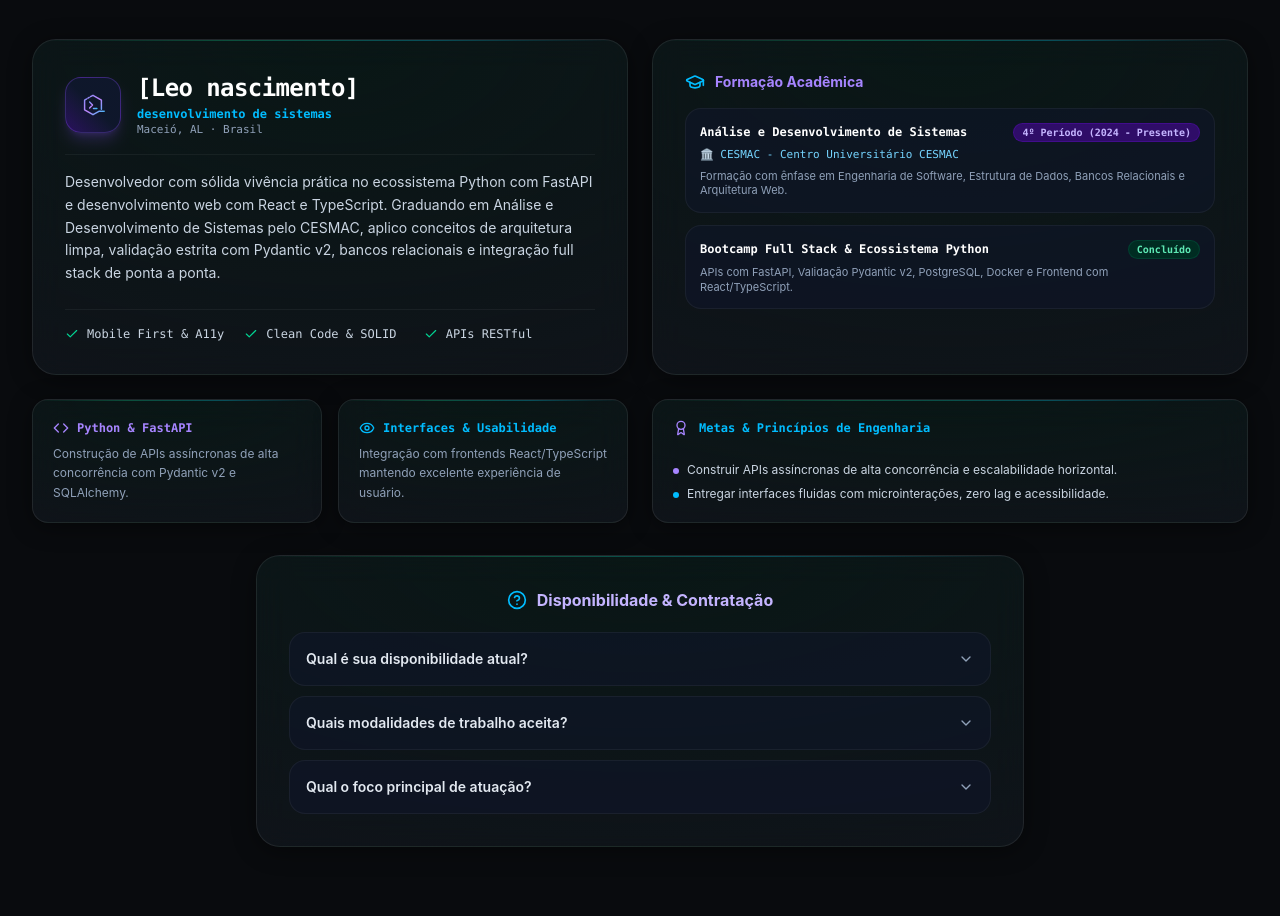
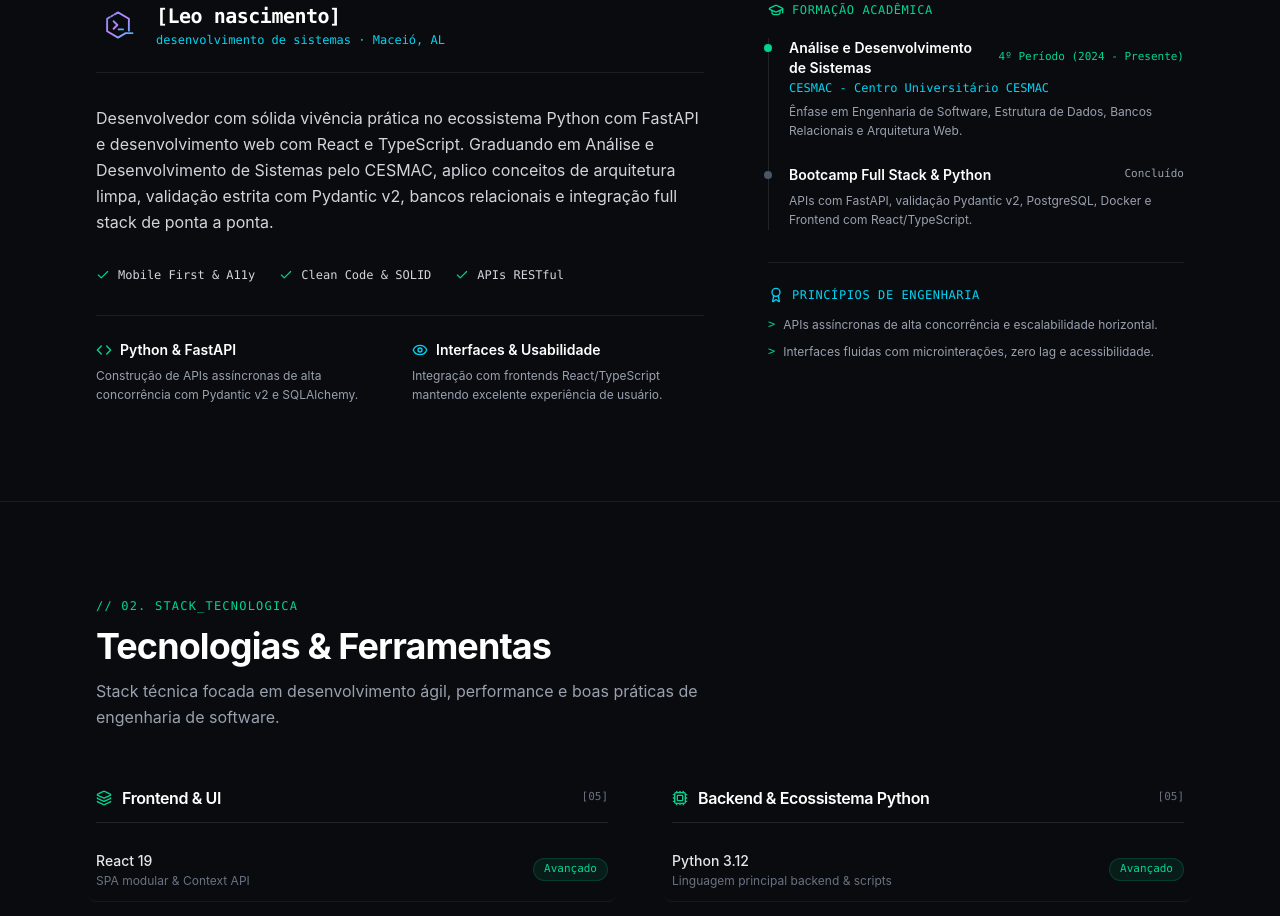
Before and after one commit to leonardonasls-stack/projeto-integrador-iv-a, a React (Vite) app: page / in a window 1280 px wide. Shown: the part 1197-2113 px from the top of the page. Built offline with nearby package versions, Linux system fonts and the light colour scheme.

Commit message:
refactor(about,stack): replace bento cards with editorial layout

```diff
--- a/src/components/portfolio/AboutSection.tsx
+++ b/src/components/portfolio/AboutSection.tsx
@@ -1,195 +1,149 @@
-import React, { useState } from 'react';
-import { User, GraduationCap, Award, Check, Code, Eye, ChevronDown, HelpCircle } from 'lucide-react';
+import React from 'react';
+import { GraduationCap, Check, Code, Eye, Award } from 'lucide-react';
 import { useProfile } from '../../context/ProfileContext';
 
 export const AboutSection: React.FC = () => {
   const { profile } = useProfile();
-  const [openFaq, setOpenFaq] = useState<number | null>(null);
 
   return (
-    <section id="sobre" className="py-24 relative overflow-hidden">
-      {/* Background Cyber Glow */}
-      <div aria-hidden="true" className="absolute top-1/3 left-1/4 w-100 h-75 bg-indigo-600/10 blur-[130px] rounded-full pointer-events-none -z-10" />
-
-      <div className="max-w-7xl mx-auto px-4 sm:px-6 lg:px-8">
-
+    <section id="sobre" className="py-24 border-t border-white/8">
+      <div className="max-w-6xl mx-auto px-4 sm:px-6 lg:px-8">
         {/* Section Header */}
-        <div className="text-center max-w-3xl mx-auto space-y-4 mb-16">
-          <div className="inline-flex items-center gap-2 px-3.5 py-1.5 rounded-full bg-violet-950/60 border border-violet-500/30 text-violet-300 text-xs font-semibold">
-            <User className="w-3.5 h-3.5 text-sky-400" />
-            <span>Perfil &amp; Trajetória Técnica</span>
-          </div>
-          <h2 className="text-3xl sm:text-4xl lg:text-5xl font-extrabold text-white tracking-tight">
-            Sobre Mim
+        <div className="max-w-2xl space-y-3 mb-14">
+          <p className="font-mono text-xs uppercase tracking-widest text-emerald-400">
+            // 01. sobre_mim
+          </p>
+          <h2 className="text-3xl sm:text-4xl font-bold text-white tracking-tight">
+            Perfil &amp; Trajetória Técnica
           </h2>
-          <p className="text-slate-400 text-sm sm:text-base leading-relaxed">
+          <p className="text-gray-400 text-sm sm:text-base leading-relaxed">
             Construindo soluções digitais modernas, equilibrando precisão lógica de backend com excelência de experiência de usuário.
           </p>
         </div>
 
-        {/* Bento Grid Layout - Grade 2x2 com alinhamento milimétrico por linha */}
-        <div className="grid grid-cols-1 lg:grid-cols-2 gap-6 items-stretch">
+        {/* Editorial 2-Column Layout (No Cards) */}
+        <div className="grid grid-cols-1 lg:grid-cols-12 gap-12 lg:gap-16 items-start">
+          {/* Left Column: Bio, Pillars & Specialties */}
+          <div className="lg:col-span-7 space-y-8">
+            <div className="flex items-center gap-4 pb-6 border-b border-white/8">
+              <img
+                src="/favicon.svg"
+                alt="Símbolo Leonardo Nascimento"
+                className="w-11 h-11 shrink-0"
+              />
+              <div>
+                <h3 className="text-xl font-bold font-mono text-white tracking-tight">
+                  [Leo nascimento]
+                </h3>
+                <p className="text-xs font-mono text-cyan-400 mt-0.5">
+                  desenvolvimento de sistemas &middot; Maceió, AL
+                </p>
+              </div>
+            </div>
 
-          {/* Row 1, Col 1: Profile & Bio Card Compacto */}
-          <div className="bento-card p-6 md:p-8 rounded-3xl flex flex-col justify-between">
-            <div className="space-y-4">
-              <div className="flex items-center justify-between border-b border-white/5 pb-4">
-                <div className="flex items-center gap-4">
-                  <div className="w-14 h-14 rounded-2xl bg-linear-to-tr from-violet-950/90 via-slate-900 to-slate-900 border border-violet-500/30 flex items-center justify-center p-2.5 shadow-lg shadow-violet-500/20">
-                    <img src="/favicon.svg" alt="Símbolo Leonardo Nascimento" className="w-9 h-9" />
-                  </div>
-                  <div>
-                    <h3 className="text-xl md:text-2xl font-bold font-mono text-white tracking-tight">[Leo nascimento]</h3>
-                    <p className="text-xs font-mono text-sky-400 font-semibold mt-0.5">desenvolvimento de sistemas</p>
-                    <p className="text-[11px] text-slate-400 font-mono">Maceió, AL · Brasil</p>
-                  </div>
+            <p className="text-gray-300 text-base leading-relaxed">
+              {profile.aboutBio}
+            </p>
+
+            {/* Pillars */}
+            <div className="flex flex-wrap gap-x-6 gap-y-2 text-xs font-mono text-gray-300">
+              <span className="inline-flex items-center gap-2">
+                <Check className="w-3.5 h-3.5 text-emerald-400" />
+                Mobile First &amp; A11y
+              </span>
+              <span className="inline-flex items-center gap-2">
+                <Check className="w-3.5 h-3.5 text-emerald-400" />
+                Clean Code &amp; SOLID
+              </span>
+              <span className="inline-flex items-center gap-2">
+                <Check className="w-3.5 h-3.5 text-emerald-400" />
+                APIs RESTful
+              </span>
+            </div>
+
+            {/* Specialties */}
+            <div className="grid grid-cols-1 sm:grid-cols-2 gap-6 pt-6 border-t border-white/8">
+              <div className="space-y-1.5">
+                <div className="flex items-center gap-2 text-sm font-semibold text-white">
+                  <Code className="w-4 h-4 text-emerald-400" />
+                  <span>Python &amp; FastAPI</span>
                 </div>
+                <p className="text-xs text-gray-400 leading-relaxed">
+                  Construção de APIs assíncronas de alta concorrência com Pydantic v2 e SQLAlchemy.
+                </p>
               </div>
 
-              <p className="text-slate-300 text-sm leading-relaxed font-normal">
-                {profile.aboutBio}
-              </p>
-            </div>
-
-            {/* Checkmarks integrados no rodapé do próprio card para nivelar a base */}
-            <div className="mt-6 pt-4 border-t border-white/5 grid grid-cols-1 sm:grid-cols-3 gap-2 text-xs font-mono text-slate-300">
-              <div className="flex items-center gap-2">
-                <Check className="w-3.5 h-3.5 text-emerald-400 shrink-0" />
-                <span>Mobile First &amp; A11y</span>
-              </div>
-              <div className="flex items-center gap-2">
-                <Check className="w-3.5 h-3.5 text-emerald-400 shrink-0" />
-                <span>Clean Code &amp; SOLID</span>
-              </div>
-              <div className="flex items-center gap-2">
-                <Check className="w-3.5 h-3.5 text-emerald-400 shrink-0" />
-                <span>APIs RESTful</span>
+              <div className="space-y-1.5">
+                <div className="flex items-center gap-2 text-sm font-semibold text-white">
+                  <Eye className="w-4 h-4 text-cyan-400" />
+                  <span>Interfaces &amp; Usabilidade</span>
+                </div>
+                <p className="text-xs text-gray-400 leading-relaxed">
+                  Integração com frontends React/TypeScript mantendo excelente experiência de usuário.
+                </p>
               </div>
             </div>
           </div>
 
-          {/* Row 1, Col 2: Education Tile */}
-          <div className="bento-card p-6 md:p-8 rounded-3xl flex flex-col justify-between">
+          {/* Right Column: Academic Timeline & Principles */}
+          <div className="lg:col-span-5 space-y-8">
             <div>
-              <div className="flex items-center gap-2.5 text-violet-400 font-bold text-sm mb-4">
-                <GraduationCap className="w-5 h-5 text-sky-400" />
+              <div className="flex items-center gap-2 text-xs font-mono uppercase tracking-wider text-emerald-400 mb-5">
+                <GraduationCap className="w-4 h-4" />
                 <span>Formação Acadêmica</span>
               </div>
 
-              <div className="space-y-3 font-mono text-xs text-slate-300">
-                <div className="p-3.5 rounded-2xl bg-slate-900/60 border border-white/5 space-y-1.5">
-                  <div className="flex justify-between items-center text-white font-semibold">
-                    <span className="text-xs">{profile.academicTitle || 'Análise e Desenvolvimento de Sistemas'}</span>
-                    <span className="text-[10px] px-2 py-0.5 rounded-full bg-violet-950 text-violet-300 border border-violet-800/40">
+              <div className="space-y-6 border-l border-white/10 pl-5">
+                <div className="relative">
+                  <span className="absolute -left-[25px] top-1.5 w-2 h-2 rounded-full bg-emerald-400" />
+                  <div className="flex items-center justify-between gap-2">
+                    <h4 className="text-sm font-semibold text-white">
+                      {profile.academicTitle || 'Análise e Desenvolvimento de Sistemas'}
+                    </h4>
+                    <span className="text-[11px] font-mono text-emerald-400 shrink-0">
                       {profile.academicPeriod || '2024 - Presente'}
                     </span>
                   </div>
-                  <p className="text-[11px] text-sky-300">
-                    🏛️ {profile.academicInstitution || 'Centro Universitário CESMAC'}
+                  <p className="text-xs font-mono text-cyan-400 mt-0.5">
+                    {profile.academicInstitution || 'Centro Universitário CESMAC'}
                   </p>
-                  <p className="text-[11px] text-slate-400 font-sans">
-                    Formação com ênfase em Engenharia de Software, Estrutura de Dados, Bancos Relacionais e Arquitetura Web.
+                  <p className="text-xs text-gray-400 mt-1.5 leading-relaxed">
+                    Ênfase em Engenharia de Software, Estrutura de Dados, Bancos Relacionais e Arquitetura Web.
                   </p>
                 </div>
 
-                <div className="p-3.5 rounded-2xl bg-slate-900/60 border border-white/5 space-y-1.5">
-                  <div className="flex justify-between items-center text-white font-semibold">
-                    <span className="text-xs">Bootcamp Full Stack &amp; Ecossistema Python</span>
-                    <span className="text-[10px] px-2 py-0.5 rounded-full bg-emerald-950 text-emerald-300 border border-emerald-800/40">Concluído</span>
+                <div className="relative">
+                  <span className="absolute -left-[25px] top-1.5 w-2 h-2 rounded-full bg-gray-600" />
+                  <div className="flex items-center justify-between gap-2">
+                    <h4 className="text-sm font-semibold text-white">
+                      Bootcamp Full Stack &amp; Python
+                    </h4>
+                    <span className="text-[11px] font-mono text-gray-400 shrink-0">
+                      Concluído
+                    </span>
                   </div>
-                  <p className="text-[11px] text-slate-400 font-sans">
-                    APIs com FastAPI, Validação Pydantic v2, PostgreSQL, Docker e Frontend com React/TypeScript.
+                  <p className="text-xs text-gray-400 mt-1.5 leading-relaxed">
+                    APIs com FastAPI, validação Pydantic v2, PostgreSQL, Docker e Frontend com React/TypeScript.
                   </p>
                 </div>
               </div>
             </div>
-          </div>
 
-          {/* Row 2, Col 1: Os dois cards de pilares técnicos */}
-          <div className="grid grid-cols-1 sm:grid-cols-2 gap-4">
-            <div className="bento-card p-5 rounded-2xl flex flex-col justify-between">
-              <div className="flex items-center gap-2 text-violet-400 font-semibold text-xs font-mono">
-                <Code className="w-4 h-4" />
-                <span>{profile.techPillar1Title}</span>
+            <div className="pt-6 border-t border-white/8 space-y-3">
+              <div className="flex items-center gap-2 text-xs font-mono uppercase tracking-wider text-cyan-400">
+                <Award className="w-4 h-4" />
+                <span>Princípios de Engenharia</span>
               </div>
-              <p className="text-xs text-slate-400 leading-relaxed mt-2">
-                {profile.techPillar1Desc}
-              </p>
-            </div>
-
-            <div className="bento-card p-5 rounded-2xl flex flex-col justify-between">
-              <div className="flex items-center gap-2 text-sky-400 font-semibold text-xs font-mono">
-                <Eye className="w-4 h-4" />
-                <span>{profile.techPillar2Title}</span>
-              </div>
-              <p className="text-xs text-slate-400 leading-relaxed mt-2">
-                {profile.techPillar2Desc}
-              </p>
-            </div>
-          </div>
-
-          {/* Row 2, Col 2: Goals & Principles */}
-          <div className="bento-card p-5 rounded-2xl flex flex-col justify-between">
-            <div className="flex items-center gap-2.5 text-sky-400 font-bold text-xs font-mono">
-              <Award className="w-4 h-4 text-violet-400" />
-              <span>Metas &amp; Princípios de Engenharia</span>
-            </div>
-            <ul className="space-y-2 text-xs text-slate-300 font-sans mt-2">
-              <li className="flex items-start gap-2">
-                <span className="w-1.5 h-1.5 rounded-full bg-violet-400 mt-1.5 shrink-0" />
-                <span>Construir APIs assíncronas de alta concorrência e escalabilidade horizontal.</span>
-              </li>
-              <li className="flex items-start gap-2">
-                <span className="w-1.5 h-1.5 rounded-full bg-sky-400 mt-1.5 shrink-0" />
-                <span>Entregar interfaces fluidas com microinterações, zero lag e acessibilidade.</span>
-              </li>
-            </ul>
-          </div>
-
-        </div>
-
-        {/* Quick Hiring FAQ Accordion - Centralizado Abaixo do Grid */}
-        <div className="max-w-3xl mx-auto mt-8">
-          <div className="bento-card p-6 md:p-8 rounded-3xl space-y-4">
-            <div className="flex items-center justify-center gap-2.5 text-violet-300 font-bold text-base text-center">
-              <HelpCircle className="w-5 h-5 text-sky-400" />
-              <span>Disponibilidade &amp; Contratação</span>
-            </div>
-
-            <div className="space-y-2.5 pt-1">
-              {[
-                {
-                  q: 'Qual é sua disponibilidade atual?',
-                  a: 'Disponível para início imediato em oportunidades de estágio, júnior ou projetos PJ freelance.'
-                },
-                {
-                  q: 'Quais modalidades de trabalho aceita?',
-                  a: 'Remoto (100%), híbrido ou presencial em Maceió e região.'
-                },
-                {
-                  q: 'Qual o foco principal de atuação?',
-                  a: 'Desenvolvimento Backend com Python e FastAPI, modelagem de dados PostgreSQL/SQLAlchemy e interfaces modernas com React e TypeScript.'
-                }
-              ].map((item, idx) => (
-                <div key={idx} className="rounded-2xl bg-slate-900/60 border border-white/5 overflow-hidden transition-colors">
-                  <button
-                    onClick={() => setOpenFaq(openFaq === idx ? null : idx)}
-                    className="w-full p-4 flex items-center justify-between text-left text-xs sm:text-sm font-semibold text-slate-200 hover:text-violet-300 transition-colors focus:outline-none"
-                  >
-                    <span>{item.q}</span>
-                    <ChevronDown
-                      className={`w-4 h-4 text-slate-400 transition-transform duration-200 shrink-0 ml-2 ${
-                        openFaq === idx ? 'rotate-180 text-violet-400' : ''
-                      }`}
-                    />
-                  </button>
-                  {openFaq === idx && (
-                    <div className="px-4 pb-4 text-xs sm:text-sm text-slate-400 font-sans leading-relaxed border-t border-white/5 pt-3">
-                      {item.a}
-                    </div>
-                  )}
-                </div>
-              ))}
+              <ul className="space-y-2 text-xs text-gray-400 leading-relaxed">
+                <li className="flex items-start gap-2">
+                  <span className="text-emerald-400 font-mono">&gt;</span>
+                  <span>APIs assíncronas de alta concorrência e escalabilidade horizontal.</span>
+                </li>
+                <li className="flex items-start gap-2">
+                  <span className="text-emerald-400 font-mono">&gt;</span>
+                  <span>Interfaces fluidas com microinterações, zero lag e acessibilidade.</span>
+                </li>
+              </ul>
             </div>
           </div>
         </div>
--- a/src/components/portfolio/TechStack.tsx
+++ b/src/components/portfolio/TechStack.tsx
@@ -7,90 +7,74 @@ export const TechStack: React.FC = () => {
   const { categories } = useSkills();
   const { profile } = useProfile();
 
-  // Helper to safely render dynamic icons
   const renderIcon = (iconName: string, colorClass: string) => {
-    const IconComponent = (LucideIcons as any)[iconName] || LucideIcons.Layers;
-    return <IconComponent className={`w-5 h-5 ${colorClass}`} />;
+    const IconComponent = (LucideIcons as unknown as Record<string, React.ComponentType<{ className?: string }>>)[iconName] || LucideIcons.Layers;
+    return <IconComponent className={`w-4 h-4 ${colorClass}`} />;
   };
 
   return (
-    <section id="habilidades" className="py-24 relative overflow-hidden">
-      {/* Background Cyber Glow */}
-      <div aria-hidden="true" className="absolute top-1/2 right-10 w-112.5 h-75 bg-violet-600/10 blur-[130px] rounded-full pointer-events-none -z-10" />
-
-      <div className="max-w-7xl mx-auto px-4 sm:px-6 lg:px-8">
-
-        {/* Header */}
-        <div className="text-center max-w-3xl mx-auto space-y-4 mb-16">
-          <div className="inline-flex items-center gap-2 px-3.5 py-1.5 rounded-full bg-violet-950/60 border border-violet-500/30 text-violet-300 text-xs font-semibold">
-            <LucideIcons.Cpu className="w-3.5 h-3.5 text-sky-400" />
-            <span>Stack Tecnológica &amp; Ferramentas</span>
-          </div>
-          <h2 className="text-3xl sm:text-4xl lg:text-5xl font-extrabold text-white tracking-tight">
+    <section id="habilidades" className="py-24 border-t border-white/8">
+      <div className="max-w-6xl mx-auto px-4 sm:px-6 lg:px-8">
+        {/* Section Header */}
+        <div className="max-w-2xl space-y-3 mb-14">
+          <p className="font-mono text-xs uppercase tracking-widest text-emerald-400">
+            // 02. stack_tecnologica
+          </p>
+          <h2 className="text-3xl sm:text-4xl font-bold text-white tracking-tight">
             {profile.skillsTitle || 'Habilidades & Tecnologias'}
           </h2>
-          <p className="text-slate-400 text-sm sm:text-base leading-relaxed">
-            {profile.skillsSubtitle || 'Domínio de ferramentas modernas para desenvolvimento de APIs robustas, microsserviços e interfaces reativas de alto desempenho.'}
+          <p className="text-gray-400 text-sm sm:text-base leading-relaxed">
+            {profile.skillsSubtitle || 'Ferramentas modernas para desenvolvimento de APIs robustas, microsserviços e interfaces reativas de alto desempenho.'}
           </p>
         </div>
 
-        {/* Bento Grid Skills */}
-        <div className="max-w-5xl mx-auto grid grid-cols-1 md:grid-cols-2 gap-8 justify-center">
+        {/* Clean Architectural 2-Column Grid */}
+        <div className="grid grid-cols-1 md:grid-cols-2 gap-12 lg:gap-16">
           {categories.map((cat, idx) => {
             const sortedSkills = [...(cat.skills || [])].sort((a, b) => a.position - b.position);
 
             return (
-              <div
-                key={cat.id || idx}
-                className="bento-card p-6 md:p-8 rounded-3xl flex flex-col justify-between space-y-6 text-left group hover:border-violet-500/40 w-full"
-              >
-                <div>
+              <div key={cat.id || idx} className="space-y-4">
                 {/* Category Header */}
-                  <div className="flex items-center gap-3 border-b border-white/5 pb-4">
-                    <div className="p-2.5 rounded-2xl bg-slate-900/80 border border-white/10 group-hover:border-violet-500/30 transition-colors">
-                      {renderIcon(cat.icon, 'text-violet-400')}
-                    </div>
-                    <div>
-                      <h3 className="text-base font-bold text-white group-hover:text-violet-200 transition-colors">
+                <div className="flex items-center justify-between pb-3 border-b border-white/10">
+                  <div className="flex items-center gap-2.5">
+                    {renderIcon(cat.icon, 'text-emerald-400')}
+                    <h3 className="text-base font-semibold text-white tracking-tight">
                       {cat.title}
                     </h3>
-                      <span className="text-[11px] text-slate-400 font-mono">
-                        {sortedSkills.length} tecnologias dominadas
+                  </div>
+                  <span className="font-mono text-[11px] text-gray-500">
+                    [{String(sortedSkills.length).padStart(2, '0')}]
                   </span>
-                    </div>
                 </div>
 
                 {/* Skills List */}
-                  <div className="space-y-2.5 pt-4">
+                <div className="divide-y divide-white/6">
                   {sortedSkills.map((skill, sIdx) => (
                     <div
                       key={skill.id || sIdx}
-                        className="p-3 rounded-2xl bg-slate-900/40 hover:bg-slate-900/80 border border-white/5 hover:border-violet-500/20 flex items-center justify-between transition-colors"
+                      className="py-3 px-2 -mx-2 rounded-lg hover:bg-white/[0.025] transition-colors flex items-center justify-between gap-4 group"
                     >
-                        <div className="space-y-0.5">
-                          <h4 className="text-xs font-semibold text-slate-200">{skill.name}</h4>
+                      <div className="min-w-0 space-y-0.5">
+                        <h4 className="text-sm font-medium text-gray-200 group-hover:text-white transition-colors">
+                          {skill.name}
+                        </h4>
                         {skill.description && (
-                            <p className="text-[11px] text-slate-400 line-clamp-1">{skill.description}</p>
+                          <p className="text-xs text-gray-500 line-clamp-1">
+                            {skill.description}
+                          </p>
                         )}
                       </div>
-                        <span className="text-[10px] font-mono px-2.5 py-0.5 rounded-full bg-violet-950/80 text-violet-300 font-medium border border-violet-800/40 shrink-0 ml-2">
+                      <span className="font-mono text-[11px] text-emerald-400 bg-emerald-500/10 border border-emerald-500/20 px-2.5 py-0.5 rounded-full shrink-0">
                         {skill.level}
                       </span>
                     </div>
                   ))}
                 </div>
               </div>
-
-                {/* Card Sub-status */}
-                <div className="pt-3 border-t border-white/5 flex items-center justify-between text-[11px] text-slate-400 font-mono">
-                  <span>Ecossistema Ativo</span>
-                  <span className="w-2 h-2 rounded-full bg-sky-400" />
-                </div>
-              </div>
             );
           })}
         </div>
-
       </div>
     </section>
   );
```
Lines whose indentation alone changed are shown as unchanged.
